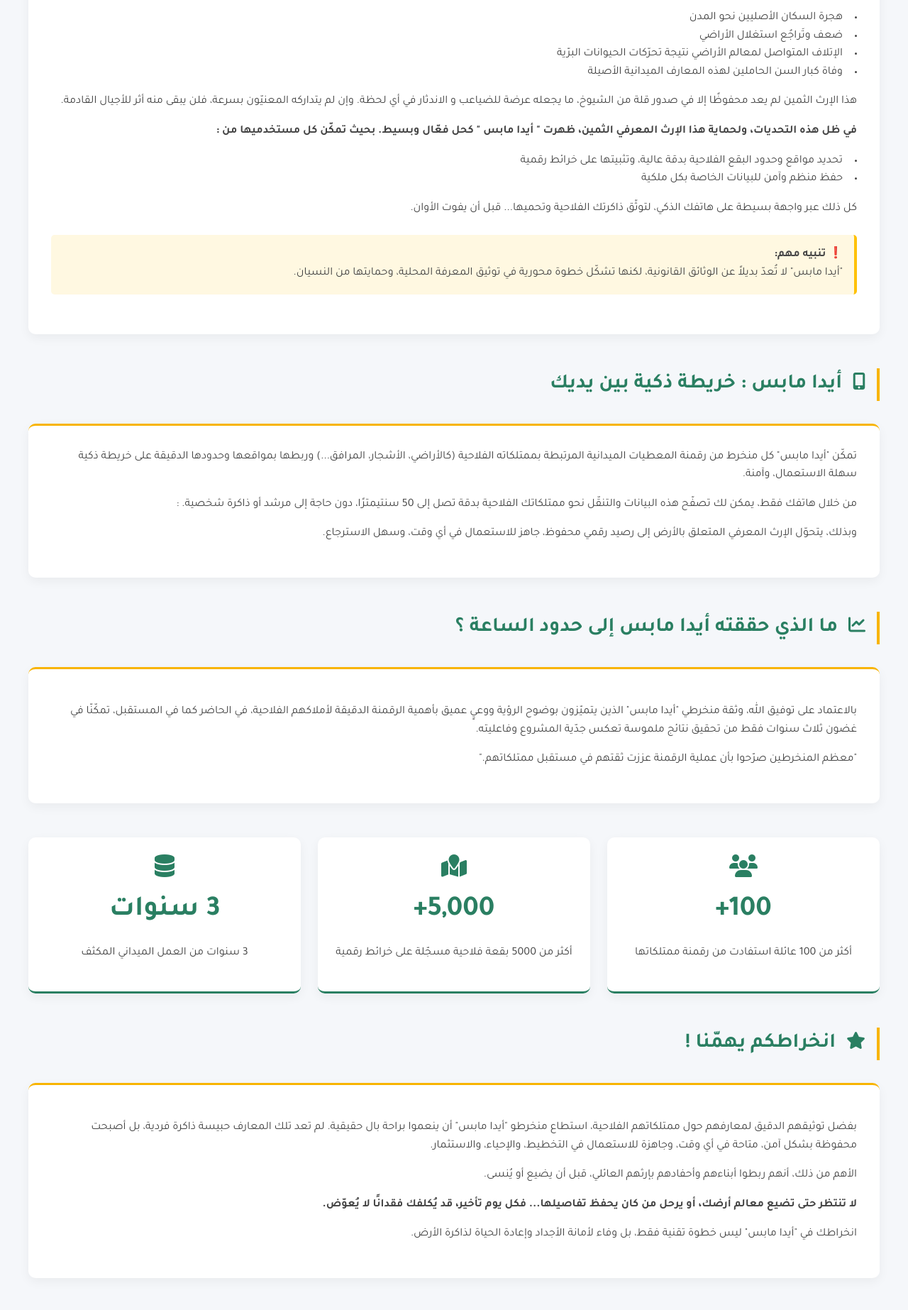
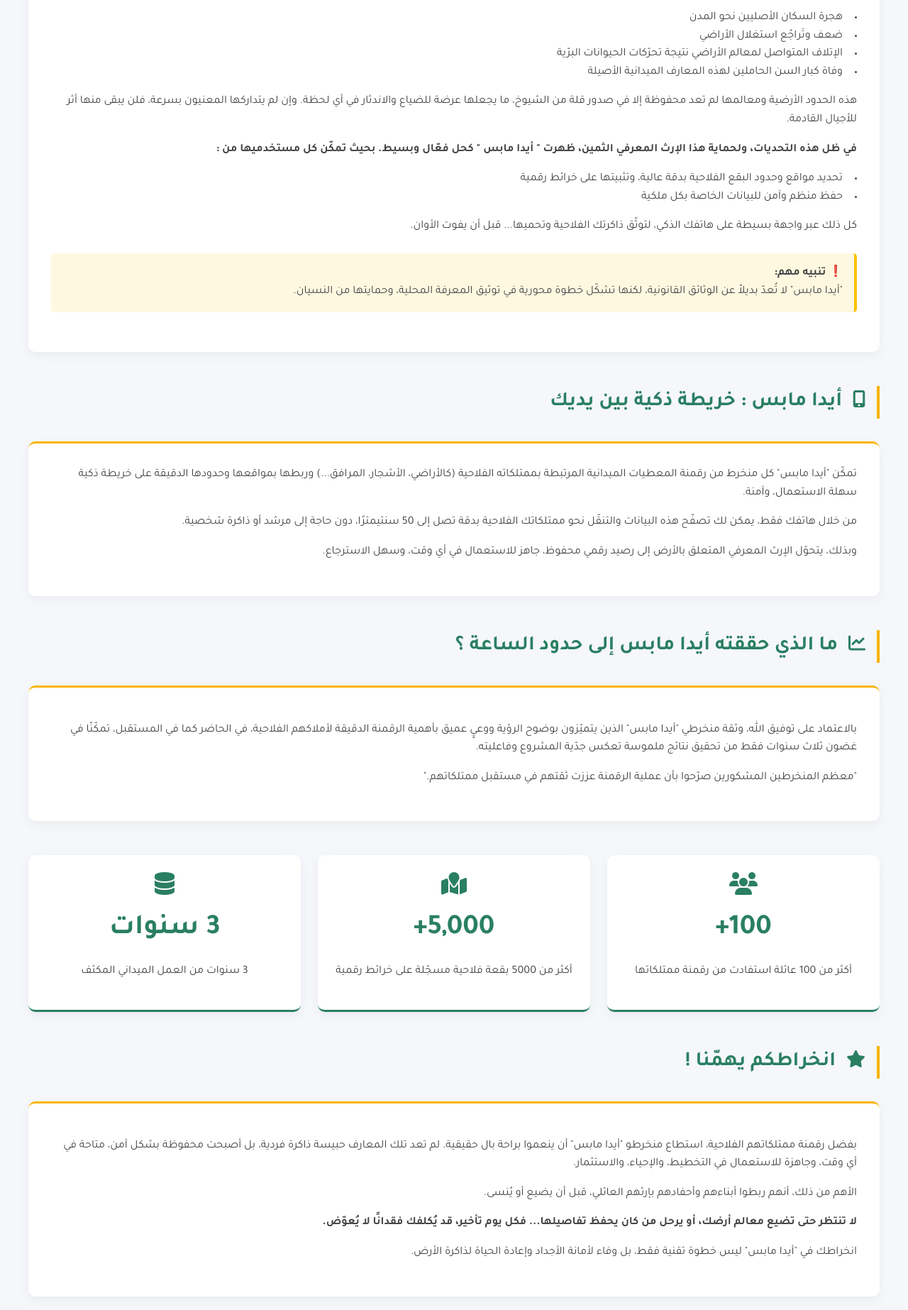
Before and after one commit to alitizgui/Formulaire_Ayda_Maps, a plain HTML site: page index.html in a window 1280 px wide. Shown: the part 423-2269 px from the top of the page at 71% size. Drawn offline with Linux system fonts and the light colour scheme.

Commit message:
maj09060448

```diff
--- a/index.html
+++ b/index.html
@@ -256,7 +256,7 @@
       <li>وفاة كبار السن الحاملين لهذه المعارف الميدانية الأصيلة</li>
     <section>
 
-    <p>هذا الإرث الثمين لم يعد محفوظًا إلا في صدور قلة من الشيوخ، ما يجعله عرضة للضياعب و الاندثار في أي لحظة. وإن لم يتداركه المعنيّون بسرعة، فلن يبقى منه أثر للأجيال القادمة.</p>
+    <p>هذه الحدود الأرضية ومعالمها لم تعد محفوظة إلا في صدور قلة من الشيوخ، ما يجعلها عرضة للضياع والاندثار في أي لحظة. وإن لم يتداركها المعنيون بسرعة، فلن يبقى منها أثر للأجيال القادمة.</p>
 
     <p><strong>في ظل هذه التحديات، ولحماية هذا الإرث المعرفي الثمين، ظهرت " أيدا مابس " كحل فعّال وبسيط. بحيث تمكّن كل مستخدميها من :</strong></p>
 
@@ -277,7 +277,7 @@
             <div class="highlight-box">
             <p2>تمكّن "أيدا مابس" كل منخرط من رقمنة المعطيات الميدانية المرتبطة بممتلكاته الفلاحية (كالأراضي، الأشجار، المرافق...) وربطها بمواقعها وحدودها الدقيقة على خريطة ذكية سهلة الاستعمال، وآمنة.</p2>
         <section>
-            <p>من خلال هاتفك فقط، يمكن لك تصفّح هذه البيانات والتنقّل نحو ممتلكاتك الفلاحية بدقة تصل إلى 50 سنتيمترًا، دون حاجة إلى مرشد أو ذاكرة شخصية. :</p>
+            <p>من خلال هاتفك فقط، يمكن لك تصفّح هذه البيانات والتنقّل نحو ممتلكاتك الفلاحية بدقة تصل إلى 50 سنتيمترًا، دون حاجة إلى مرشد أو ذاكرة شخصية.</p>
             <p>وبذلك، يتحوّل الإرث المعرفي المتعلق بالأرض إلى رصيد رقمي محفوظ، جاهز للاستعمال في أي وقت، وسهل الاسترجاع.</p>
             </div>
         </section>
@@ -287,7 +287,7 @@
 
             <div class="highlight-box">
                 <p>بالاعتماد على توفيق الله، وثقة منخرطي "أيدا مابس" الذين يتميّزون بوضوح الرؤية ووعيٍ عميق بأهمية الرقمنة الدقيقة لأملاكهم الفلاحية، في الحاضر كما في المستقبل، تمكّنّا في غضون ثلاث سنوات فقط من تحقيق نتائج ملموسة تعكس جدّية المشروع وفاعليته.</p>
-                <p>"معظم المنخرطين صرّحوا بأن عملية الرقمنة عززت ثقتهم في مستقبل ممتلكاتهم."</p>
+                <p>"معظم المنخرطين المشكورين صرّحوا بأن عملية الرقمنة عززت ثقتهم في مستقبل ممتلكاتهم."</p>
             </div>
         </section>
             <div class="stats">
@@ -313,7 +313,7 @@
         <section>
             <h2><i class="fas fa-star feature-icon"></i> انخراطكم يهمّنا !</h2>
             <div class="highlight-box">
-                <p>بفضل توثيقهم الدقيق لمعارفهم حول ممتلكاتهم الفلاحية، استطاع منخرطو "أيدا مابس" أن ينعموا براحة بال حقيقية.
+                <p>بفضل رقمنة ممتلكاتهم الفلاحية، استطاع منخرطو "أيدا مابس" أن ينعموا براحة بال حقيقية.
 
 لم تعد تلك المعارف حبيسة ذاكرة فردية، بل أصبحت محفوظة بشكل آمن، متاحة في أي وقت، وجاهزة للاستعمال في التخطيط، والإحياء، والاستثمار.<p/>
 
@@ -395,7 +395,7 @@
                     </tr>
                 </tbody>
             </table>
-            <p0>ملحوظة : هذه الأسعار شامل لكافة المصاريف والأتعاب، بلا زيادة ولا نقصان.</p2>
+            <p0>ملاحظة : الأسعار المعلَنة تشمل جميع المصاريف والأتعاب بالكامل، دون أي زيادات أو رسوم خفية.</p0>
         </section>
 
         <div class="cta-box">
```
